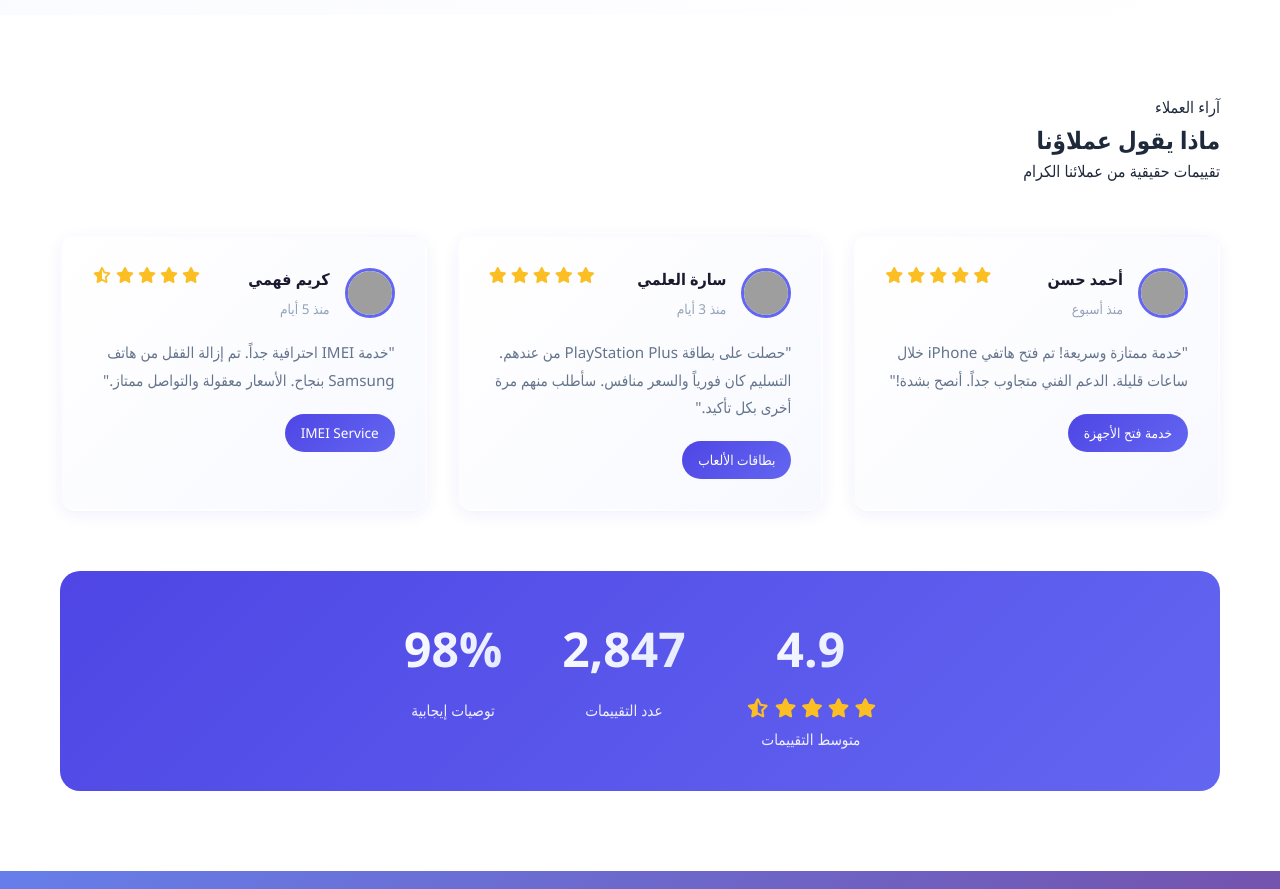
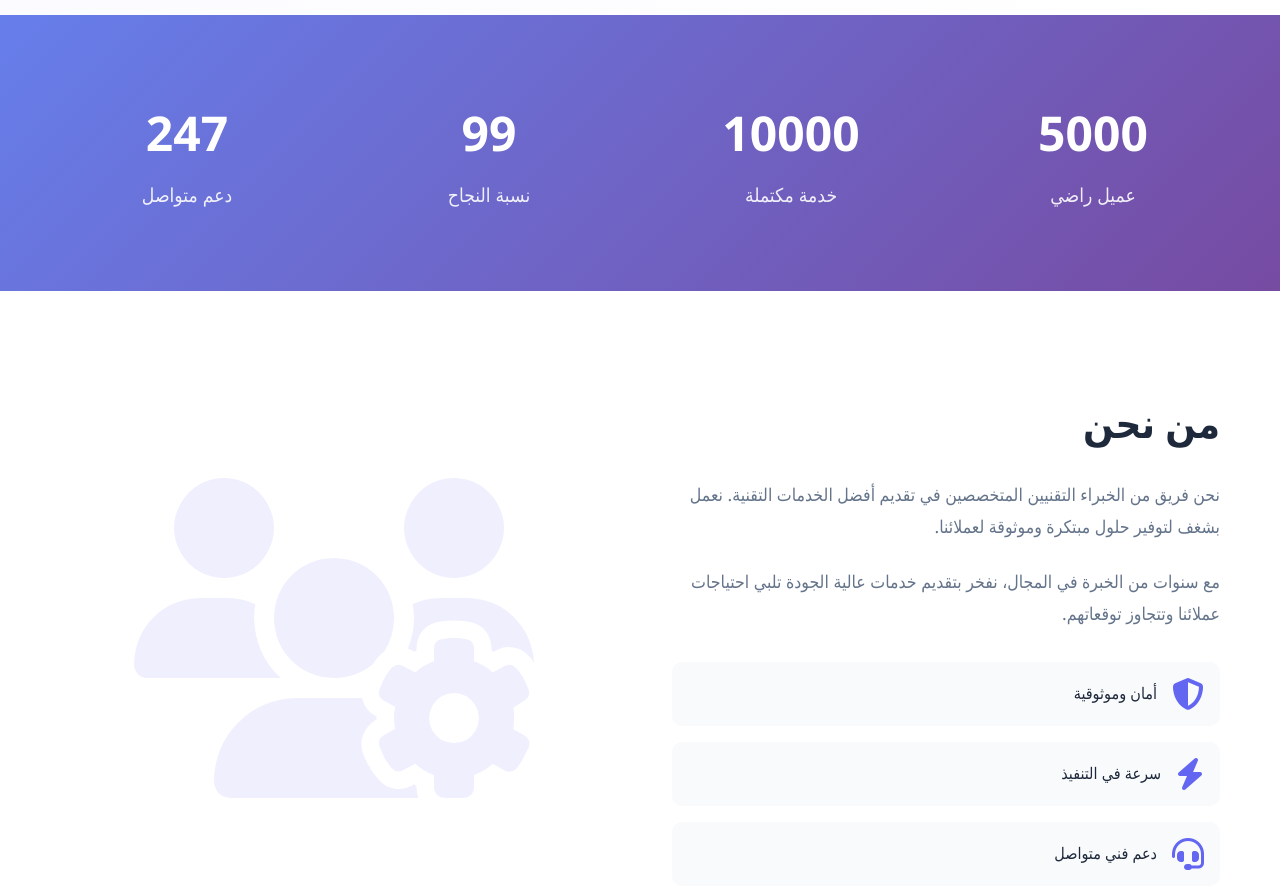
Before and after one commit to unbohack/R8XAY, a website: page index.html in a window 1280 px wide. Shown: the part 5560-6449 px from the top of the page. Drawn offline with Linux system fonts and the light colour scheme; grey boxes are pictures that could not be loaded.

Commit message:
Fix Telegram env loading and remove homepage reviews section

```diff
--- a/index.html
+++ b/index.html
@@ -521,104 +521,6 @@
         </div>
     </section>
 
-    <!-- Reviews Section -->
-    <section class="reviews">
-        <div class="container">
-            <div class="section-header animate-fadeInUp">
-                <span class="section-label">آراء العملاء</span>
-                <h2>ماذا يقول عملاؤنا</h2>
-                <p>تقييمات حقيقية من عملائنا الكرام</p>
-            </div>
-
-            <div class="reviews-grid">
-                <div class="review-card animate-fadeInLeft">
-                    <div class="review-header">
-                        <div class="reviewer-info">
-                            <img src="https://ui-avatars.com/api/?name=Ahmed+Hassan&background=4F46E5&color=fff" alt="Ahmed Hassan" class="reviewer-avatar">
-                            <div>
-                                <h4>أحمد حسن</h4>
-                                <p class="review-date">منذ أسبوع</p>
-                            </div>
-                        </div>
-                        <div class="rating">
-                            <i class="fas fa-star"></i>
-                            <i class="fas fa-star"></i>
-                            <i class="fas fa-star"></i>
-                            <i class="fas fa-star"></i>
-                            <i class="fas fa-star"></i>
-                        </div>
-                    </div>
-                    <p class="review-text">"خدمة ممتازة وسريعة! تم فتح هاتفي iPhone خلال ساعات قليلة. الدعم الفني متجاوب جداً. أنصح بشدة!"</p>
-                    <div class="review-service">خدمة فتح الأجهزة</div>
-                </div>
-
-                <div class="review-card animate-fadeInUp">
-                    <div class="review-header">
-                        <div class="reviewer-info">
-                            <img src="https://ui-avatars.com/api/?name=Sara+Alami&background=4F46E5&color=fff" alt="Sara Alami" class="reviewer-avatar">
-                            <div>
-                                <h4>سارة العلمي</h4>
-                                <p class="review-date">منذ 3 أيام</p>
-                            </div>
-                        </div>
-                        <div class="rating">
-                            <i class="fas fa-star"></i>
-                            <i class="fas fa-star"></i>
-                            <i class="fas fa-star"></i>
-                            <i class="fas fa-star"></i>
-                            <i class="fas fa-star"></i>
-                        </div>
-                    </div>
-                    <p class="review-text">"حصلت على بطاقة PlayStation Plus من عندهم. التسليم كان فورياً والسعر منافس. سأطلب منهم مرة أخرى بكل تأكيد."</p>
-                    <div class="review-service">بطاقات الألعاب</div>
-                </div>
-
-                <div class="review-card animate-fadeInRight">
-                    <div class="review-header">
-                        <div class="reviewer-info">
-                            <img src="https://ui-avatars.com/api/?name=Karim+Fahmi&background=4F46E5&color=fff" alt="Karim Fahmi" class="reviewer-avatar">
-                            <div>
-                                <h4>كريم فهمي</h4>
-                                <p class="review-date">منذ 5 أيام</p>
-                            </div>
-                        </div>
-                        <div class="rating">
-                            <i class="fas fa-star"></i>
-                            <i class="fas fa-star"></i>
-                            <i class="fas fa-star"></i>
-                            <i class="fas fa-star"></i>
-                            <i class="fas fa-star-half-alt"></i>
-                        </div>
-                    </div>
-                    <p class="review-text">"خدمة IMEI احترافية جداً. تم إزالة القفل من هاتف Samsung بنجاح. الأسعار معقولة والتواصل ممتاز."</p>
-                    <div class="review-service">IMEI Service</div>
-                </div>
-            </div>
-
-            <div class="reviews-stats animate-fadeInUp">
-                <div class="stat-box">
-                    <div class="stat-value">4.9</div>
-                    <div class="stat-stars">
-                        <i class="fas fa-star"></i>
-                        <i class="fas fa-star"></i>
-                        <i class="fas fa-star"></i>
-                        <i class="fas fa-star"></i>
-                        <i class="fas fa-star-half-alt"></i>
-                    </div>
-                    <p>متوسط التقييمات</p>
-                </div>
-                <div class="stat-box">
-                    <div class="stat-value">2,847</div>
-                    <p>عدد التقييمات</p>
-                </div>
-                <div class="stat-box">
-                    <div class="stat-value">98%</div>
-                    <p>توصيات إيجابية</p>
-                </div>
-            </div>
-        </div>
-    </section>
-
     <!-- Stats Section -->
     <section class="stats">
         <div class="container">
--- a/server.js
+++ b/server.js
@@ -1,4 +1,4 @@
-require('dotenv').config();
+require('dotenv').config({ path: path.resolve(__dirname, '.env') });
 const express = require('express');
 const cors = require('cors');
 const bodyParser = require('body-parser');
--- a/services/telegram.js
+++ b/services/telegram.js
@@ -1,4 +1,5 @@
-require('dotenv').config();
+const path = require('path');
+require('dotenv').config({ path: path.resolve(__dirname, '..', '.env') });
 const axios = require('axios');
 
 const getTelegramConfig = () => {
```
